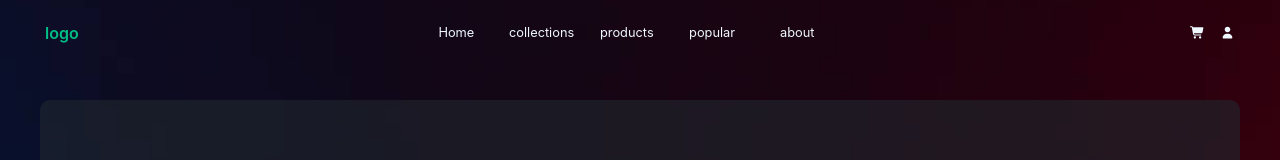
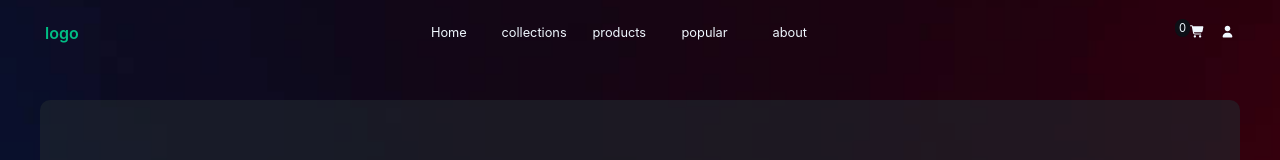
Before and after one commit to Choaib-Routbi/Ecommerce-website, a React (Vite) app: page /Ecommerce-website/popular in a window 1280 px wide. Shown: the top 160 px of the page. Built offline with nearby package versions, Linux system fonts and the light colour scheme; no server answers; a web font is replaced by a local one.

Commit message:
adding fonctioning inCart counter to navbar (with useContext )

```diff
--- a/src/App.jsx
+++ b/src/App.jsx
@@ -1,4 +1,5 @@
-import { useState, useEffect } from "react";
+import { useState, useEffect , useContext } from "react";
+import { CartCountProvider } from "./cartContext";
 import { BrowserRouter as Router, Routes, Route, data } from "react-router-dom";
 import "./index.css";
 
@@ -11,6 +12,7 @@ import Navbar from "./components/navbar";
 
 function App() {
   return (
+    <CartCountProvider>
     <div className="app-container">
       <Navbar />
       <Routes>
@@ -21,6 +23,7 @@ function App() {
         <Route path="/about" element={<About />} />
       </Routes>
     </div>
+    </CartCountProvider>
   );
 }
 
--- /dev/null
+++ b/src/cartContext.jsx
@@ -0,0 +1,22 @@
+import React , {useState ,useEffect , useContext, createContext} from "react";
+
+export const countContext = createContext();
+
+export function CartCountProvider({children}){
+
+    const [incartCount, setIncartCount] = useState(0)
+    const upCount = () => {
+        setIncartCount(prev => prev + 1)
+    }
+    const downCount = () => {
+        setIncartCount(prev => Math.max(prev - 1 , 0))
+
+
+    }
+    const contextValue = {incartCount , upCount , downCount}
+    return(
+    <countContext.Provider value={contextValue}>
+        {children}
+    </countContext.Provider>
+)
+}
--- a/src/components/navbar.jsx
+++ b/src/components/navbar.jsx
@@ -1,4 +1,5 @@
-import { useState, useEffect } from "react";
+import { useState, useEffect , useContext } from "react";
+import { CartCountProvider , countContext } from "../cartContext";
 import { NavLink } from "react-router-dom";
 
 function Navbar() {
@@ -8,11 +9,11 @@ function Navbar() {
     setNavtoggleARG((prev) => !prev);
   };
 
-  if (navtoggleARG) {
-    console.log("show");
-  } else {
-    console.log("hide");
-  }
+  // if (navtoggleARG) {
+  //   console.log("show");
+  // } else {
+  //   console.log("hide");
+  // }
 
   useEffect(() => {
     const handleResize = () => {
@@ -24,6 +25,8 @@ function Navbar() {
     window.addEventListener("resize", handleResize);
     return () => window.removeEventListener("resize", handleResize);
   }, []);
+
+  const {incartCount} = useContext(countContext)
 
   return (
     <nav className="navbar">
@@ -91,9 +94,12 @@ function Navbar() {
           Fonticons, Inc.
           <path d="M104 112C90.7 112 80 122.7 80 136L80 184C80 197.3 90.7 208 104 208L152 208C165.3 208 176 197.3 176 184L176 136C176 122.7 165.3 112 152 112L104 112zM256 128C238.3 128 224 142.3 224 160C224 177.7 238.3 192 256 192L544 192C561.7 192 576 177.7 576 160C576 142.3 561.7 128 544 128L256 128zM256 288C238.3 288 224 302.3 224 320C224 337.7 238.3 352 256 352L544 352C561.7 352 576 337.7 576 320C576 302.3 561.7 288 544 288L256 288zM256 448C238.3 448 224 462.3 224 480C224 497.7 238.3 512 256 512L544 512C561.7 512 576 497.7 576 480C576 462.3 561.7 448 544 448L256 448zM80 296L80 344C80 357.3 90.7 368 104 368L152 368C165.3 368 176 357.3 176 344L176 296C176 282.7 165.3 272 152 272L104 272C90.7 272 80 282.7 80 296zM104 432C90.7 432 80 442.7 80 456L80 504C80 517.3 90.7 528 104 528L152 528C165.3 528 176 517.3 176 504L176 456C176 442.7 165.3 432 152 432L104 432z" />
         </svg>
+        <CartCountProvider>
         <span className="incart_Counter">
+          {incartCount}
+        </span>
+        </CartCountProvider>
 
-        </span>
         <svg xmlns="http://www.w3.org/2000/svg" viewBox="0 0 640 640">
           !Font Awesome Free v7.1.0 by @fontawesome - https://fontawesome.com
           License - https://fontawesome.com/license/free Copyright 2025
--- a/src/components/product-card.jsx
+++ b/src/components/product-card.jsx
@@ -1,4 +1,5 @@
-import React, { useState } from "react";
+import React, { useState ,useContext } from "react";
+import { countContext } from "../cartContext";
 import { useEffect } from "react";
 
 const ProductCard = ({
@@ -15,6 +16,7 @@ const ProductCard = ({
   createdAt,
   sales
 }) => {
+  const {upCount , downCount} = useContext(countContext)
 
   const [inCart, setInCart] = useState(false);
   const inCartTRUE = "in cart"
@@ -24,6 +26,7 @@ const ProductCard = ({
 
   const cardBtnClicked = () => {
     setInCart((prev) => !prev);
+    inCart ? downCount() : upCount()
   };
 
   return (
--- a/src/index.css
+++ b/src/index.css
@@ -244,6 +244,15 @@ body {
     .nav-btn:focus {
       color: var(--primary-color);
     }
+  }
+  .incart_Counter{
+    font-size: 0.7rem;
+    transform: translate(15px, -5px);
+    background-color:  var(--primary-color);
+    padding: 2px 4px;
+    text-align: center;
+    border-radius: 15px;
+    background-color: #0d0f16;
   }
   svg {
     width: 15px;
@@ -509,9 +518,24 @@ body {
         width: 250px;
      }
       .product-card:hover{
-        transform: scale(1.05);
         box-shadow: 0px 0px 10px var(--shadowColor);
       }
+    }
+  }
+  .BestSellers-container{
+    .subsection-cards::-webkit-scrollbar{
+      height: 20px;
+    }
+    .subsection-cards::-webkit-scrollbar-button{
+      background-color: #00be85;
+      width: 11px;
+      cursor: pointer;
+        background: transparent;
+        border: #00be85 5px solid;
+    }
+    .subsection-cards::-webkit-scrollbar-thumb{
+      background-color: red;
+      display: none;
     }
   }
 }
--- a/src/pages/popular.jsx
+++ b/src/pages/popular.jsx
@@ -26,7 +26,7 @@ const Popular = () => {
           </div>
           <div className="subsection-cards">
             {products.map((product) =>
-              product.sales >= 1800 ? (
+              product.sales >= 1800 && product.rating == "★★★★☆" || product.rating == "★★★★★" ? (
                 <ProductCard
                   key={product.id}
                   category={product.category}
```
